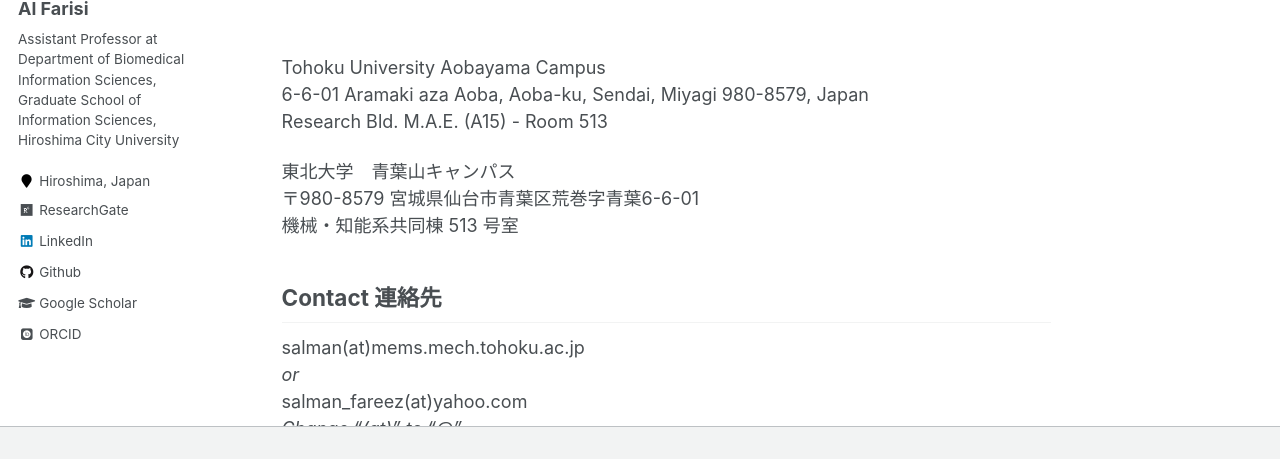
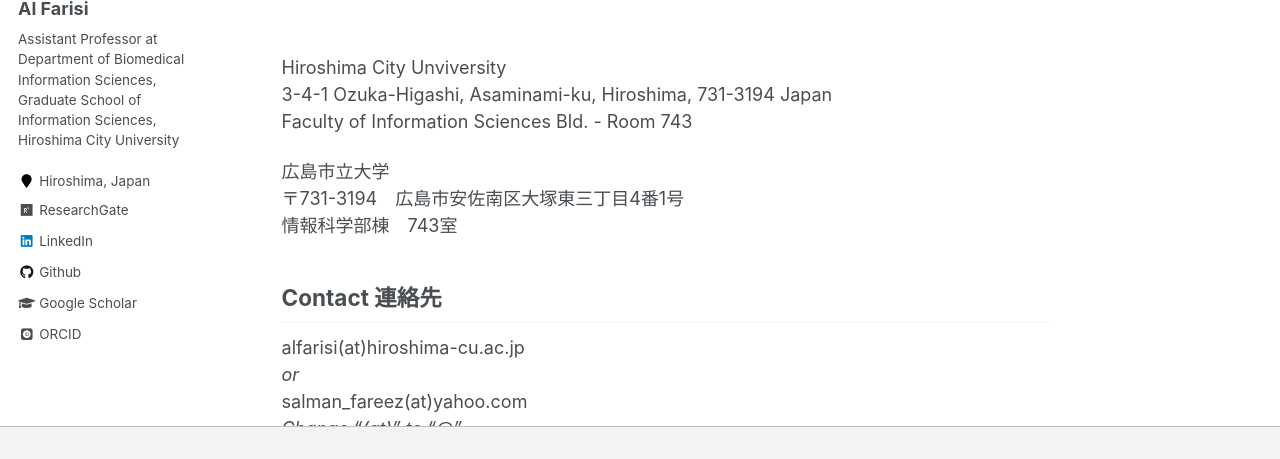
Before and after one commit to msalfarisi/msalfarisi.github.io, a Jekyll site: the page built from _pages/home.md, in a window 1280 px wide and 900 px high, scrolled down 1896 px, cut to the strip 245-704 px from the top of the window. Built offline with Jekyll 4.4.1, drawn with Linux system fonts in a browser that asks for light colours; some web fonts are replaced.

Commit message:
Update home.md

```diff
--- a/_pages/home.md
+++ b/_pages/home.md
@@ -223,19 +223,19 @@ Welcome to the homepage of Muhammad Salman Al Farisi, an Assistant Professor at
 
 ## Access アクセス
 
-<iframe src="https://www.google.com/maps/embed?pb=!1m14!1m8!1m3!1d25064.06210277754!2d140.852754!3d38.256126!3m2!1i1024!2i768!4f13.1!3m3!1m2!1s0x0%3A0x0!2zMzjCsDE1JzE4LjciTiAxNDDCsDUwJzQzLjgiRQ!5e0!3m2!1sen!2sus!4v1606090893838!5m2!1sen!2sus" width="100%" height="450" frameborder="0" style="border:0;" allowfullscreen="" aria-hidden="false" tabindex="0"></iframe><br>
+<iframe src="https://www.google.com/maps/embed?pb=!1m18!1m12!1m3!1d44285.46315767713!2d132.4418257839965!3d34.413118969793345!2m3!1f0!2f0!3f0!3m2!1i1024!2i768!4f13.1!3m3!1m2!1s0x355a9840c559d511%3A0x508d3762a4078a25!2z44CSNzMxLTMxNjYgSGlyb3NoaW1hLCBBc2FtaW5hbWkgV2FyZCwgxYx6dWthaGlnYXNoaSwgMy1jaMWNbWXiiJI04oiSMSDmg4XloLHlh6bnkIbjgrvjg7Pjgr_jg7w!5e0!3m2!1sen!2sjp!4v1617319363178!5m2!1sen!2sjp" width="100%" height="450" frameborder="0" style="border:0;" allowfullscreen="" aria-hidden="false" tabindex="0"></iframe><br>
 
-Tohoku University Aobayama Campus<br>
-6-6-01 Aramaki aza Aoba, Aoba-ku, Sendai, Miyagi 980-8579, Japan<br>
-Research Bld. M.A.E. (A15) - Room 513
+Hiroshima City Unviversity<br>
+3-4-1 Ozuka-Higashi, Asaminami-ku, Hiroshima, 731-3194 Japan<br>
+Faculty of Information Sciences Bld. - Room 743
 
-東北大学　青葉山キャンパス<br>
-〒980-8579 宮城県仙台市青葉区荒巻字青葉6-6-01<br>
-機械・知能系共同棟 513 号室
+広島市立大学<br>
+〒731-3194　広島市安佐南区大塚東三丁目4番1号<br>
+情報科学部棟　743室
 
 ## Contact 連絡先
 
-salman(at)mems.mech.tohoku.ac.jp
+alfarisi(at)hiroshima-cu.ac.jp
 *or*
 salman_fareez(at)yahoo.com
 *Change "(at)" to "@"*
```
